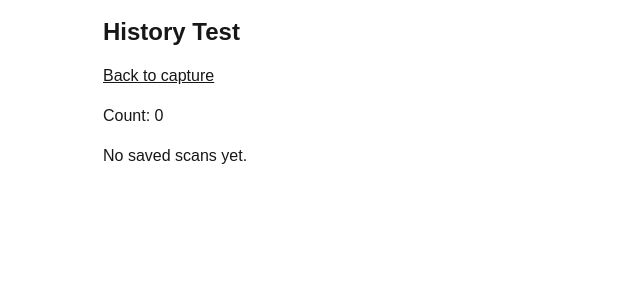
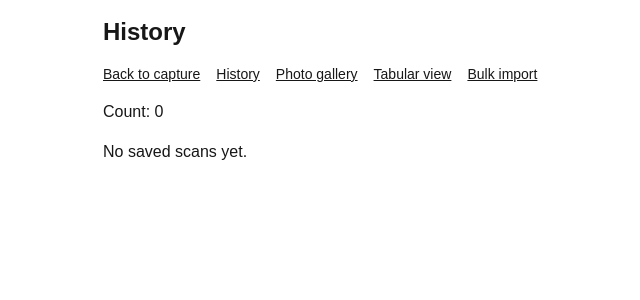
Before and after one commit to mlg4035/recycle-tanto, a Next.js app: page /history in a window 1280 px wide. Shown: the top 300 px of the page, without its empty margins (169-809 px from the left). Built offline with nearby package versions, Linux system fonts and the light colour scheme.

Commit message:
Update history page with additional navigation links

```diff
--- a/src/app/history/page.tsx
+++ b/src/app/history/page.tsx
@@ -23,12 +23,25 @@ export default function HistoryPage() {
 
   return (
     <main className="mx-auto flex min-h-screen w-full max-w-3xl flex-col gap-4 p-4">
-      <h1 className="text-2xl font-semibold">History Test</h1>
+      <h1 className="text-2xl font-semibold">History</h1>
 
-      <Link className="underline" href="/">
-        Back to capture
-      </Link>
-
+      <div className="flex flex-wrap gap-4 text-sm">
+        <Link className="underline" href="/">
+          Back to capture
+        </Link>
+        <Link className="underline" href="/history">
+          History
+        </Link>
+        <Link className="underline" href="/history/photos">
+          Photo gallery
+        </Link>
+        <Link className="underline" href="/history/table">
+          Tabular view
+        </Link>
+        <Link className="underline" href="/import">
+          Bulk import
+        </Link>
+      </div>
       {error ? <p>Failed to load scans: {error}</p> : null}
 
       <p>Count: {scans.length}</p>
```
